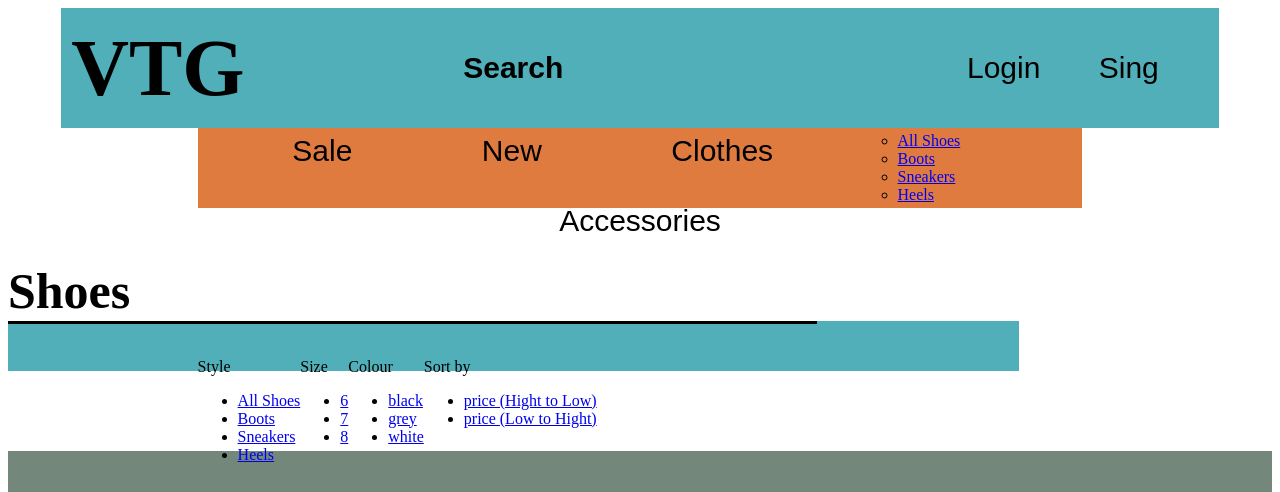
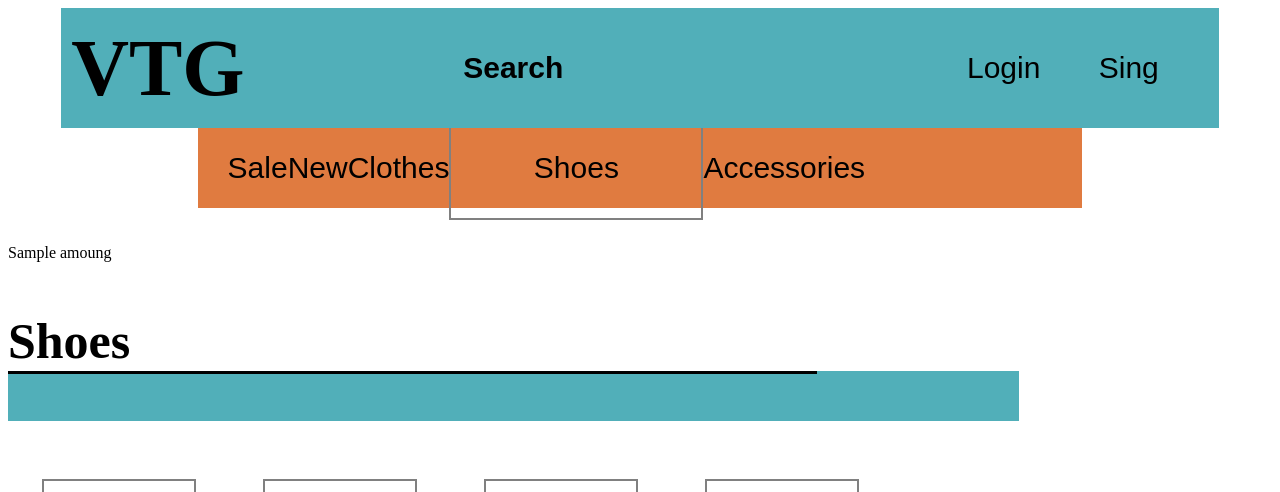
Before and after one commit to danigv96/192-web-tiendaRopaT1, a Node server app: template views/store.handlebars in a window 1280 px wide. Shown: the top 492 px of the page. Run offline with Node 20, Linux system fonts and the light colour scheme; the template is opened without the code that fills it: most values are stand-ins (such as "Sample title", 1, 10 or a date in 2020); some libraries are stand-ins or nearby versions.

Commit message:
terminando detallitos

```diff
--- a/index.js
+++ b/index.js
@@ -41,14 +41,23 @@ app.get('/', function (request, response) {
 });
 
 app.get('/store', function (request, response) {
-    const coleccion = db.collection('productos');
     var obj = {},
         va = request.query.var;
     if (va !== 'general' && va !== 'ordenar') obj[va] = {
         '$eq': request.query.val
     };
 
-    coleccion.find(obj).toArray(function (err, docs) {
+    db.collection('Carrito').find({}).toArray(function (errr, docss) {
+        if (errr) {console.log(errr);response.send(errr); return;}
+
+        let string = '';
+
+        for (let j = 0; j < docss.length; j++) {
+            const e = docss[j];
+            string+=e.name+'';
+        }
+
+        db.collection('productos').find(obj).toArray(function (err, docs) {
                 if (err) {
                     console.log(err);
                     response.send(err);
@@ -62,11 +71,24 @@ app.get('/store', function (request, response) {
                         return (a.price - b.price)
                     });
                 }
+
+               for (let i = 0; i < docs.length; i++) {
+                const elem = docs[i];
+                if (string.includes(elem.name)) {
+                    docs[i].val = 'Comprado';
+                }else {
+                    docs[i].val = 'Comprar';
+                }
+            }
+
                 var contexto = {
-            productos: docs
+                    productos: docs,
+                    amoung: docss.length
                 };
                 response.render('store', contexto);
             });
+    });
+
 });
 
 app.get('/detalle', function (request, response) {
--- /dev/null
+++ b/public/estilos/nav.css
@@ -0,0 +1,160 @@
+.menuList {
+  display: -webkit-box;
+  display: -ms-flexbox;
+  display: flex;
+  -webkit-box-orient: horizontal;
+  -webkit-box-direction: normal;
+      -ms-flex-direction: row;
+          flex-direction: row;
+  -ms-flex-pack: distribute;
+      justify-content: space-around;
+  -webkit-box-align: center;
+      -ms-flex-align: center;
+          align-items: center;
+  margin: 70px 0;
+}
+
+.menuList * {
+  margin: 0;
+  padding: 0;
+}
+
+.menuList ul {
+  list-style: none;
+  position: absolute;
+  display: none;
+  width: 250px;
+  border: grey 2px solid;
+  border-top: none;
+  background-color: white;
+}
+
+.menuList ul li {
+  width: 100%;
+  height: 50px;
+  display: -webkit-box;
+  display: -ms-flexbox;
+  display: flex;
+  -webkit-box-align: center;
+      -ms-flex-align: center;
+          align-items: center;
+}
+
+.menuList ul li:hover {
+  background-color: rgba(0, 0, 0, 0.2);
+}
+
+.menuList ul li a {
+  width: 254px;
+  margin-left: 20px;
+  text-decoration: none;
+  color: gray;
+}
+
+.menuList article:hover > ul {
+  display: block;
+}
+
+.menuList .pCont {
+  width: 250px;
+  height: 100px;
+  border: gray 2px solid;
+  color: gray;
+  display: -webkit-box;
+  display: -ms-flexbox;
+  display: flex;
+  -webkit-box-align: center;
+      -ms-flex-align: center;
+          align-items: center;
+  -webkit-box-pack: center;
+      -ms-flex-pack: center;
+          justify-content: center;
+}
+
+.menuList .pCont p {
+  font-weight: 800;
+  font-size: 1.5em;
+}
+
+.filters {
+  display: -webkit-box;
+  display: -ms-flexbox;
+  display: flex;
+  -webkit-box-orient: horizontal;
+  -webkit-box-direction: normal;
+      -ms-flex-direction: row;
+          flex-direction: row;
+  -ms-flex-pack: distribute;
+      justify-content: space-around;
+  -webkit-box-align: center;
+      -ms-flex-align: center;
+          align-items: center;
+  margin: 70px 0;
+}
+
+.filters * {
+  margin: 0;
+  padding: 0;
+}
+
+.filters ul {
+  list-style: none;
+  position: absolute;
+  display: none;
+  width: 150px;
+  border: grey 2px solid;
+  border-top: none;
+  background-color: white;
+}
+
+.filters ul li {
+  width: 100%;
+  height: 50px;
+  display: -webkit-box;
+  display: -ms-flexbox;
+  display: flex;
+  -webkit-box-orient: horizontal;
+  -webkit-box-direction: normal;
+      -ms-flex-direction: row;
+          flex-direction: row;
+  -webkit-box-align: center;
+      -ms-flex-align: center;
+          align-items: center;
+}
+
+.filters ul li:hover {
+  background-color: rgba(0, 0, 0, 0.2);
+}
+
+.filters ul li a {
+  width: 150px;
+  margin-left: 20px;
+  text-decoration: none;
+  color: gray;
+}
+
+.filters article:hover > ul {
+  display: block;
+}
+
+.filters .pCont {
+  width: 150px;
+  height: 100px;
+  border: gray 2px solid;
+  color: gray;
+  display: -webkit-box;
+  display: -ms-flexbox;
+  display: flex;
+  -webkit-box-align: center;
+      -ms-flex-align: center;
+          align-items: center;
+  -webkit-box-pack: center;
+      -ms-flex-pack: center;
+          justify-content: center;
+}
+
+.filters .pCont p {
+  font-weight: 800;
+  font-size: 1.5em;
+}
+/*# sourceMappingURL=nav.css.map */
--- /dev/null
+++ b/public/estilos/nav.scss
@@ -0,0 +1,119 @@
+.menuList{
+    *{
+        margin: 0;
+        padding: 0;
+    }
+
+    ul {
+        list-style: none;
+        position: absolute;
+        display: none;
+        width: 250px;
+        border: grey 2px solid;
+        border-top: none;
+        background-color: white;
+
+        li{
+            width: 100%;
+            height: 50px;
+            display: flex;
+            align-items: center;
+            &:hover {
+                background-color: rgba($color: #000000, $alpha: .2);
+            }
+
+            a {
+                width: 254px;
+                margin-left: 20px;
+                text-decoration: none;
+                color: gray;
+            }
+        }
+    }
+
+    article:hover > ul{
+        display: block;
+    }
+
+    display: flex;
+    flex-direction: row;
+    justify-content: space-around;
+    align-items: center;
+    margin: 70px 0;
+
+    .pCont{
+        width: 250px;
+        height: 100px;
+        border: gray 2px solid;
+        color: gray;
+        display: flex;
+        align-items: center;
+        justify-content: center;
+        p {
+            font-weight: 800;
+            font-size: 1.5em;
+        }
+    }
+
+}
+
+.filters {
+    *{
+        margin: 0;
+        padding: 0;
+    }
+
+    ul {
+        list-style: none;
+        position: absolute;
+        display: none;
+        width: 150px;
+        border: grey 2px solid;
+        border-top: none;
+        background-color: white;
+
+
+        li{
+            width: 100%;
+            height: 50px;
+            display: flex;
+            flex-direction: row;
+            align-items: center;
+            &:hover {
+                background-color: rgba($color: #000000, $alpha: .2);
+            }
+
+            a {
+                width: 150px;
+                margin-left: 20px;
+                text-decoration: none;
+                color: gray;
+            }
+        }
+    }
+
+    article:hover > ul{
+        display: block;
+    }
+
+    display: flex;
+    flex-direction: row;
+    justify-content: space-around;
+    align-items: center;
+    margin: 70px 0;
+
+    .pCont{
+        width: 150px;
+        height: 100px;
+        border: gray 2px solid;
+        color: gray;
+        display: flex;
+        align-items: center;
+        justify-content: center;
+        p {
+            font-weight: 800;
+            font-size: 1.5em;
+        }
+    }
+
+}
--- a/views/checkout.handlebars
+++ b/views/checkout.handlebars
@@ -9,6 +9,7 @@
 
     <link rel="stylesheet" href="./estilos/styleShoes.css">
     <link rel="stylesheet" href="./estilos/main.css">
+    <link rel="stylesheet" href="./estilos/nav.css">
     <link rel="stylesheet" href="./estilos/checkout.css">
 </head>
 
--- a/views/congrats.handlebars
+++ b/views/congrats.handlebars
@@ -8,6 +8,7 @@
     <title>DTV</title>
     <link rel="stylesheet" href="./estilos/styleShoes.css">
     <link rel="stylesheet" href="./estilos/main.css">
+    <link rel="stylesheet" href="./estilos/nav.css">
     <link rel="stylesheet" href="./estilos/checkout.css">
 </head>
 
--- a/views/detalle.handlebars
+++ b/views/detalle.handlebars
@@ -7,6 +7,7 @@
     <meta http-equiv="X-UA-Compatible" content="ie=edge">
     <title>VTG</title><link rel="stylesheet" href="./estilos/styleShoes.css">
     <link rel="stylesheet" href="./estilos/main.css">
+    <link rel="stylesheet" href="./estilos/nav.css">
     <link rel="stylesheet" href="./estilos/detalle.css">
     <link href="https://fonts.googleapis.com/css?family=Gravitas+One&display=swap" rel="stylesheet">
     <link href="https://fonts.googleapis.com/css?family=Manjari&display=swap" rel="stylesheet">
--- a/views/index1.handlebars
+++ b/views/index1.handlebars
@@ -7,6 +7,7 @@
     <title>Document</title>
     <link rel="stylesheet" href="./estilos/main.css">
     <link rel="stylesheet" href="./estilos/slider.css">
+    <link rel="stylesheet" href="./estilos/nav.css">
 
     <link rel="stylesheet" href="https://cdnjs.cloudflare.com/ajax/libs/slick-carousel/1.5.9/slick.min.css">
     <link rel="stylesheet" href="https://cdnjs.cloudflare.com/ajax/libs/slick-carousel/1.5.9/slick-theme.min.css">
--- a/views/informacion.handlebars
+++ b/views/informacion.handlebars
@@ -8,6 +8,7 @@
     <title>DTV</title>
     <link rel="stylesheet" href="./estilos/styleShoes.css">
     <link rel="stylesheet" href="./estilos/main.css">
+    <link rel="stylesheet" href="./estilos/nav.css">
     <link rel="stylesheet" href="./estilos/informacion.css">
 </head>
 
--- a/views/store.handlebars
+++ b/views/store.handlebars
@@ -8,12 +8,14 @@
     <title>Document</title>
     <link rel="stylesheet" href="./estilos/styleShoes.css">
     <link rel="stylesheet" href="./estilos/main.css">
+    <link rel="stylesheet" href="./estilos/nav.css">
 </head>
 
 <body>
     {{> header}}
 
     <div class="shoes_title">
+        <p class="iconodebag">{{amoung}}</p>
         <h1 class="title">Shoes</h1>
         <div class="titleStyle">
             <div class="titleStyle1"></div>
@@ -25,10 +27,19 @@
                 <p>Style</a>
             </div>
             <ul>
-                <li><a href="/store?var=general&val=general">All Shoes</a></li>
-                <li><a href="/store?var=category&val=boots">Boots</a></li>
-                <li><a href="/store?var=category&val=tennis">Sneakers</a></li>
-                <li><a href="/store?var=category&val=heels">Heels</a></li>
+                <li>
+                    <input type="checkbox">
+                    <a href="/store?var=general&val=general">All Shoes</a>
+                </li>
+                <li>
+                    <input type="checkbox">
+                    <a href="/store?var=category&val=boots">Boots</a></li>
+                <li>
+                    <input type="checkbox">
+                    <a href="/store?var=category&val=tennis">Sneakers</a></li>
+                <li>
+                    <input type="checkbox">
+                    <a href="/store?var=category&val=heels">Heels</a></li>
             </ul>
         </article>
         <article>
@@ -36,9 +47,15 @@
                 <p>Size</a>
             </div>
             <ul>
-                <li><a href="/store?var=size&val=6">6</a></li>
-                <li><a href="/store?var=size&val=7">7</a></li>
-                <li><a href="/store?var=size&val=8">8</a></li>
+                <li>
+                    <input type="checkbox">
+                    <a href="/store?var=size&val=6">6</a></li>
+                <li>
+                    <input type="checkbox">
+                    <a href="/store?var=size&val=7">7</a></li>
+                <li>
+                    <input type="checkbox">
+                    <a href="/store?var=size&val=8">8</a></li>
             </ul>
         </article>
         <article>
@@ -46,9 +63,15 @@
                 <p>Colour</a>
             </div>
             <ul>
-                <li><a href="/store?var=colour&val=black">black</a></li>
-                <li><a href="/store?var=colour&val=grey">grey</a></li>
-                <li><a href="/store?var=colour&val=white">white</a></li>
+                <li>
+                    <input type="checkbox">
+                    <a href="/store?var=colour&val=black">black</a></li>
+                <li>
+                    <input type="checkbox">
+                    <a href="/store?var=colour&val=grey">grey</a></li>
+                <li>
+                    <input type="checkbox">
+                    <a href="/store?var=colour&val=white">white</a></li>
             </ul>
         </article>
         <article>
@@ -56,15 +79,19 @@
                 <p>Sort by</a>
             </div>
             <ul>
-                <li><a href="/store?var=ordenar&val=des">price (Hight to Low)</a></li>
-                <li><a href="/store?var=ordenar&val=asc">price (Low to Hight)</a></li>
+                <li>
+                    <input type="checkbox">
+                    <a href="/store?var=ordenar&val=des">price (Hight to Low)</a></li>
+                <li>
+                    <input type="checkbox">
+                    <a href="/store?var=ordenar&val=asc">price (Low to Hight)</a></li>
             </ul>
         </article>
     </nav>
     <div class="products" id="products">
         {{#each productos}}
         <div class="product">
-            <a href='/detalle?producto={{name}}'>bag</a>
+            <a href='/detalle?producto={{name}}'>{{val}}</a>
             <div>
                 <img class="product_img" src="./{{imagen.[0]}}" alt="">
             </div>
```
Lines whose indentation alone changed are shown as unchanged.
